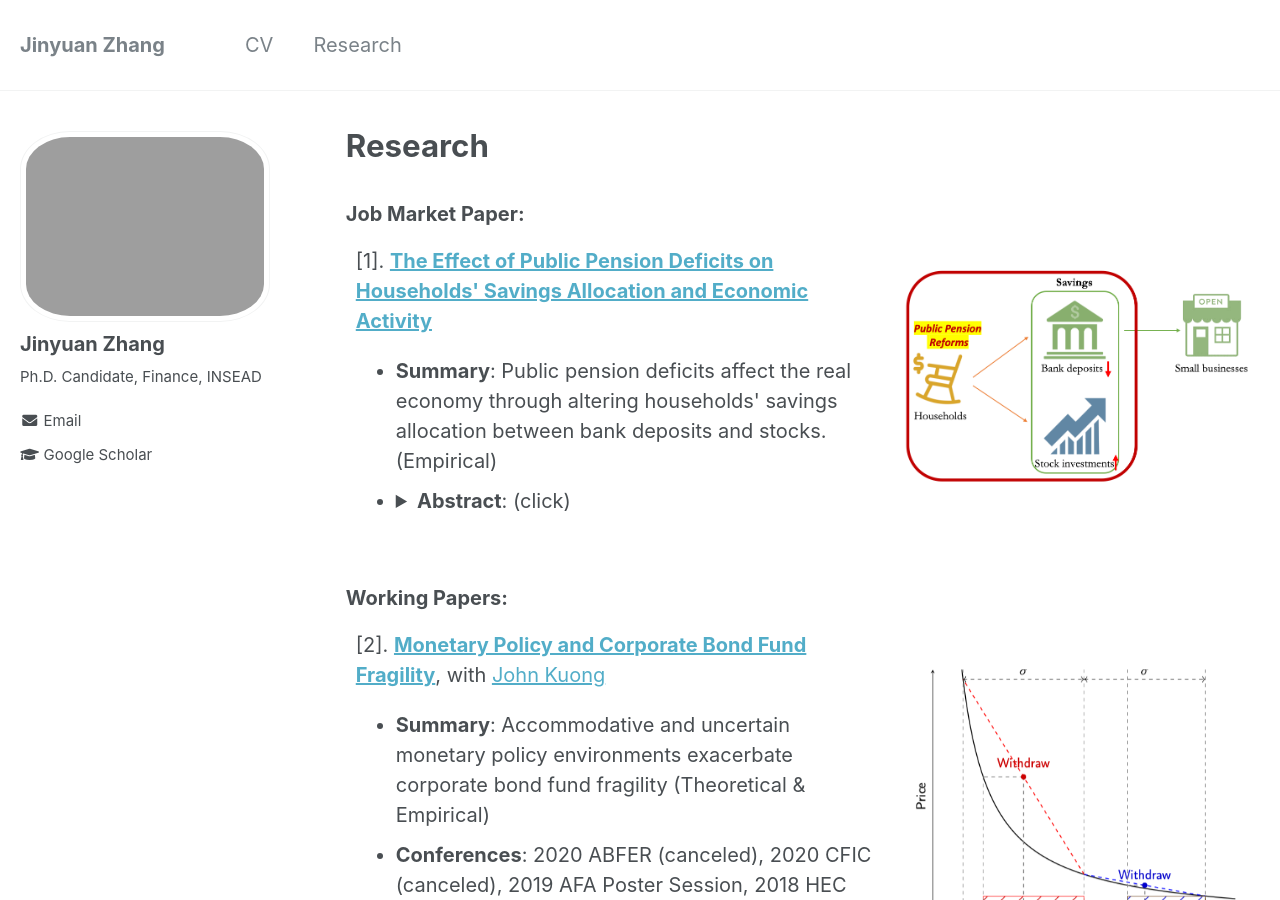
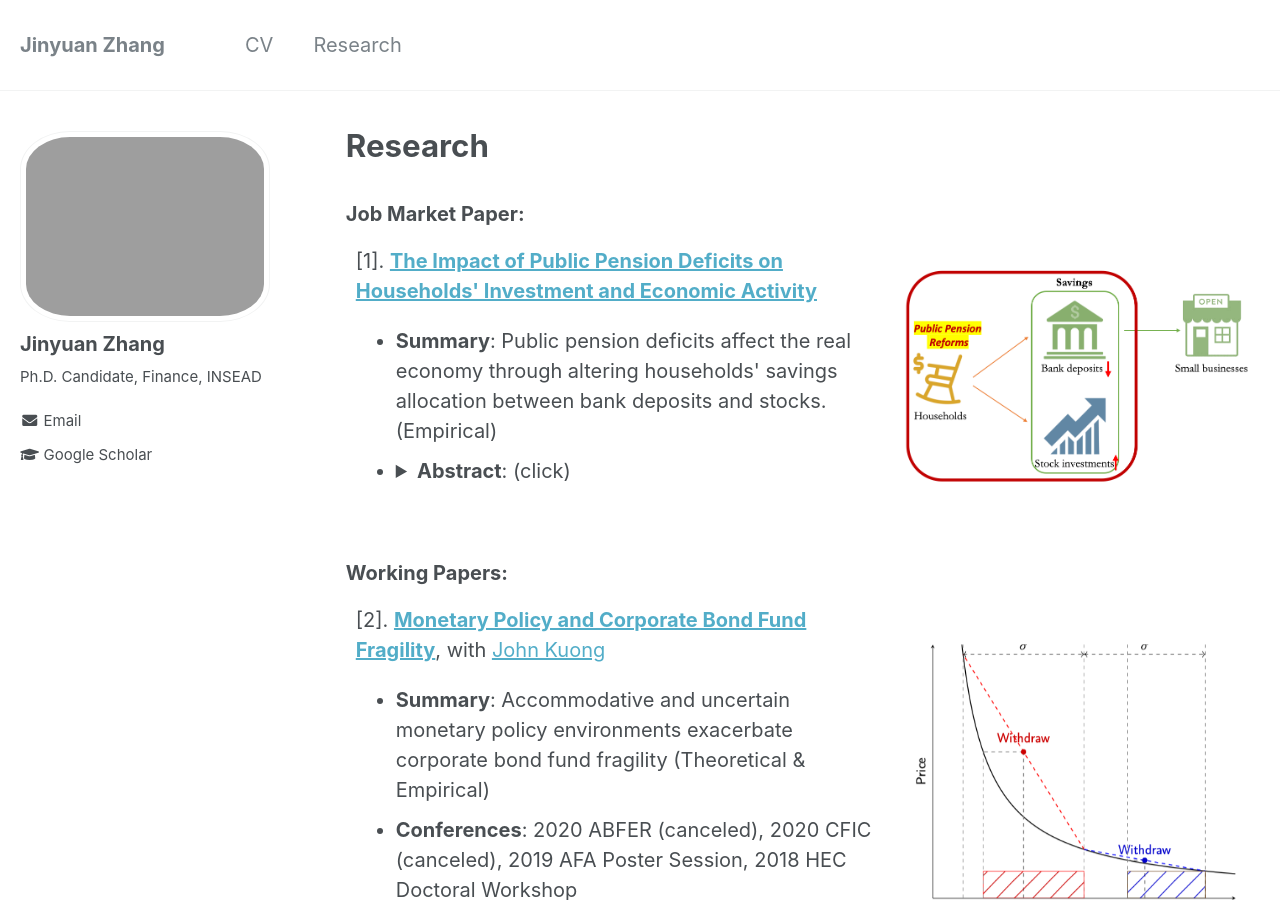
Before and after one commit to jinyuan-zhang/jinyuan-zhang.github.io, a Jekyll site: the page built from _pages/research.html, in a window 1280 px wide and 900 px high. Built offline with Jekyll 4.4.1, drawn with Linux system fonts in a browser that asks for light colours.

Commit message:
Update research.html

```diff
--- a/_pages/research.html
+++ b/_pages/research.html
@@ -53,7 +53,7 @@ author_profile: true
 
 <div class="row">
   <div class="column left">
-        [1]. <a href="../files/JMP_Jinyuan.pdf" target="_blank"><strong>The Effect of Public Pension Deficits on Households' Savings Allocation and Economic Activity</strong></a>
+        [1]. <a href="../files/JMP_Jinyuan.pdf" target="_blank"><strong>The Impact of Public Pension Deficits on Households' Investment and Economic Activity</strong></a>
     <ul>
     <li><strong>Summary</strong>: Public pension deficits affect the real economy through altering households' savings allocation between bank deposits and stocks. (Empirical)</li>
     <li><details>
```
